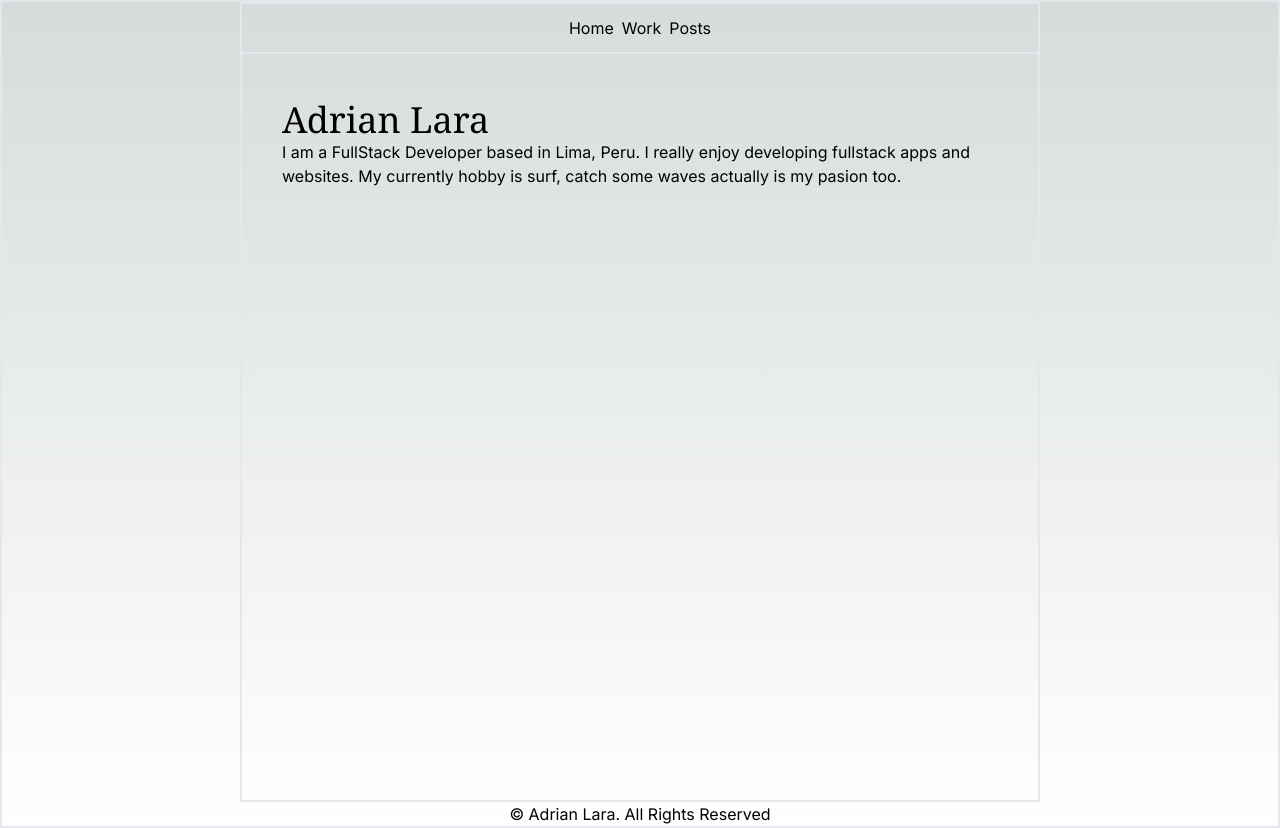
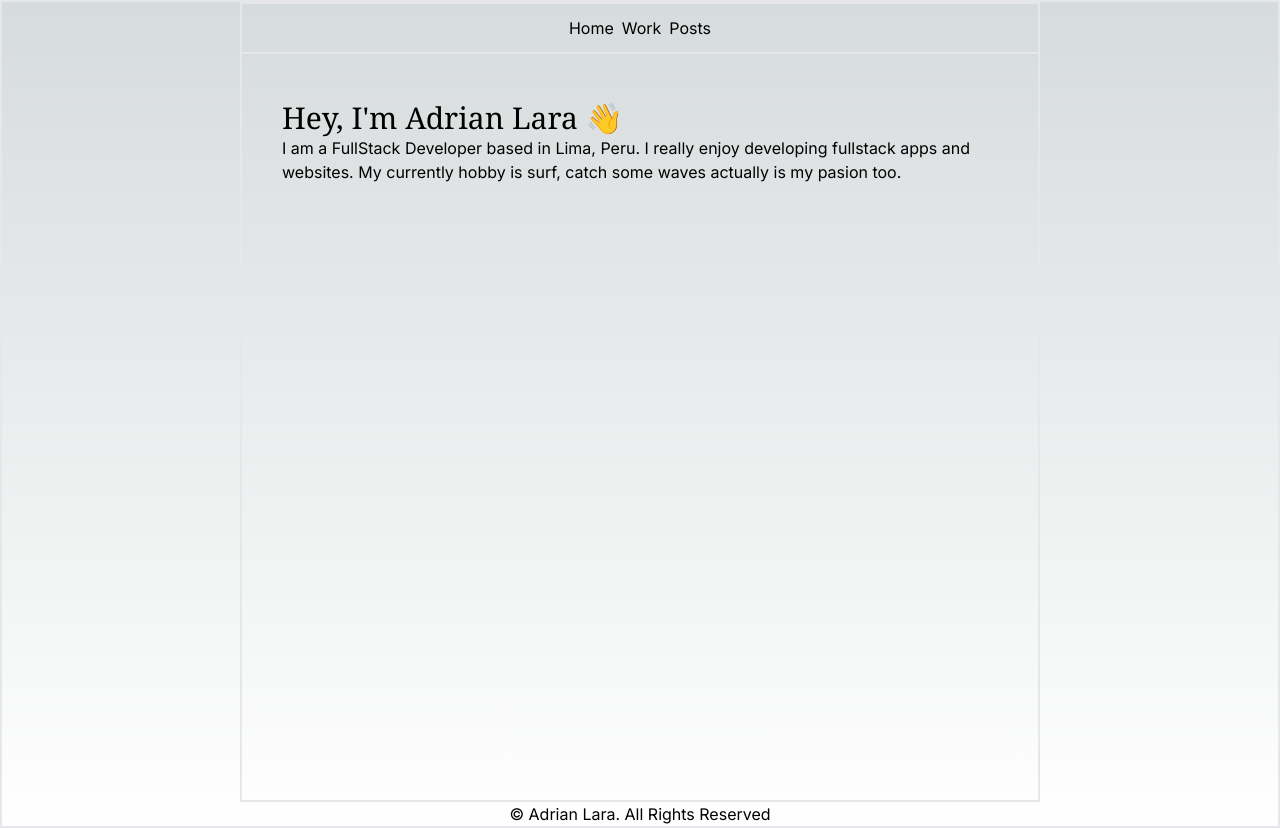
Before and after one commit to adrian1lara/portfolio-v1, a Next.js app: page / in a window 1280 px wide. Built offline with nearby package versions, Linux system fonts and the light colour scheme.

Commit message:
add text and update text size

```diff
--- a/src/components/logoName.js
+++ b/src/components/logoName.js
@@ -1,5 +1,5 @@
 export default function LogoName() {
     return(
-        <h1 className="text-4xl font-serif font-medium">Adrian Lara</h1>
+        <h1 className="text-3xl font-serif font-medium">Hey, I'm Adrian Lara 👋</h1>
     )
 }
```
